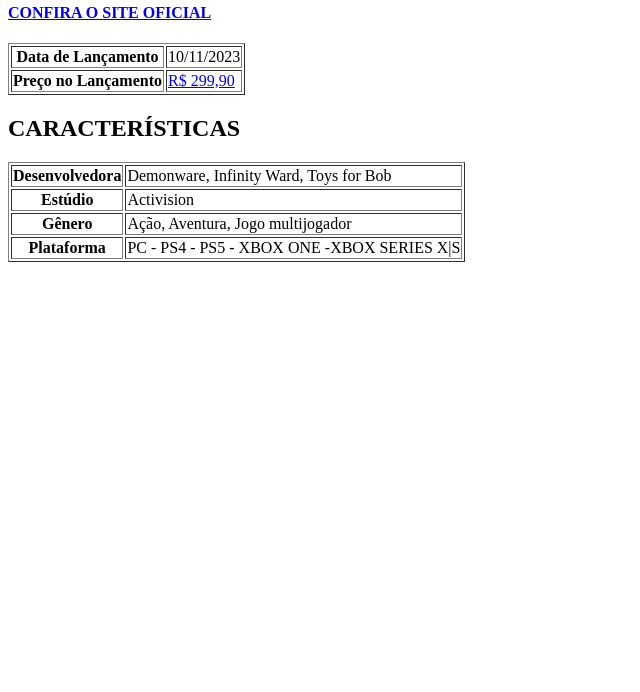
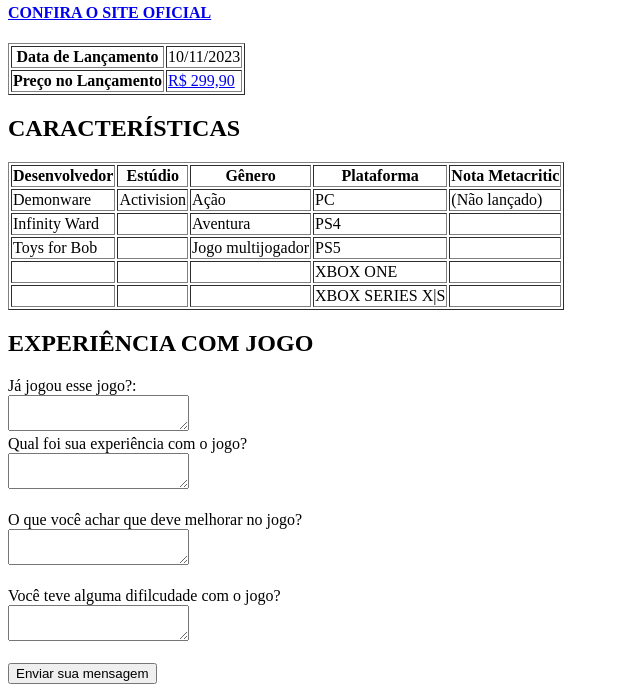
Before and after one commit to WagnerDuart/WEB-2023, a plain HTML site: page Atividade-3-HTML/WEB/cod3.html in a window 1280 px wide. Shown: the part 965-1657 px from the top of the page, without its empty margins (0-640 px from the left). Before the commit the page ends 1235 px from the top, so only its background shows below. Drawn offline with Linux system fonts and the light colour scheme.

Commit message:
Update Commit

```diff
--- a/Atividade-3-HTML/WEB/cod3.html
+++ b/Atividade-3-HTML/WEB/cod3.html
@@ -51,24 +51,85 @@
     </table>
 
     <h2> CARACTERÍSTICAS </h2>
+
     <table border="1">
       <tr>
-        <th> Desenvolvedora</th>
-        <td> Demonware, Infinity Ward, Toys for Bob</td>
+        <th> Desenvolvedor </th>
+        <th> Estúdio</th>
+        <th> Gênero</th>
+        <th> Plataforma</th>
+        <th> Nota Metacritic</th>
       </tr>
+
       <tr>
-        <th> Estúdio</th>
-        <td> Activision</td>
+        <td> Demonware</td>
+        <td> Activision </td>
+        <td> Ação </td>
+        <td> PC </td>
+        <td> (Não lançado) </td>
       </tr>
+
       <tr>
-        <th> Gênero</th>
-        <td> Ação, Aventura, Jogo multijogador</td>
+        <td> Infinity Ward </td>
+        <td>  </td>
+        <td> Aventura </td>
+        <td> PS4</td>
+        <td></td>
       </tr>
+
       <tr>
-        <th> Plataforma</th>
-        <td> PC - PS4 - PS5 - XBOX ONE -XBOX SERIES X|S </td>
+        <td> Toys for Bob </td>
+        <td>  </td>
+        <td> Jogo multijogador </td>
+        <td> PS5 </td>
+        <td></td>
+      </tr>
+
+      <tr>
+        <td></td>
+        <td></td>
+        <td></t >
+        <td> XBOX ONE </td>
+        <td></td>
+      </tr>
+
+      <tr>
+        <td></td>
+        <td></td>
+        <td></t >
+        <td> XBOX SERIES X|S </td>
+        <td></td>
       </tr>
     </table>
+
+    <h2> EXPERIÊNCIA COM JOGO </h2>
+
+    <form action="/pagina-processa-dados-do-form" method="post">
+      <div>
+          <label for="msg">Já jogou esse jogo?:</label><br/>
+          <textarea id="msg"></textarea>
+      </div>
+
+      <div>
+          <label for="msg"> Qual foi sua experiência com o jogo? </label><br/>
+          <textarea id="msg"></textarea>
+      </div>
+      <br/>
+      <div>
+          <label for="msg"> O que você achar que deve melhorar no jogo? </label><br/>
+          <textarea id="msg"></textarea>
+      </div>
+      <br>
+      <div>
+        <label for="msg"> Você teve alguma difilcudade com o jogo?
+        </label><br/>
+        <textarea id="msg"></textarea>
+      </div>
+      <br/>
+      <div class="button">
+          <button type="submit">Enviar sua mensagem</button>
+      </div>
+    </form>
 
   </body>
 
```
Also changed, not shown: Atividade-3-HTML/WEB/aw2.html (+59 -7 lines), Atividade-3-HTML/WEB/bg3.html (+53 -9 lines), Atividade-3-HTML/WEB/index.html (+0 -1 lines), Atividade-3-HTML/WEB/re4.html (+59 -7 lines), Atividade-3-HTML/WEB/stf.html (+53 -9 lines).
